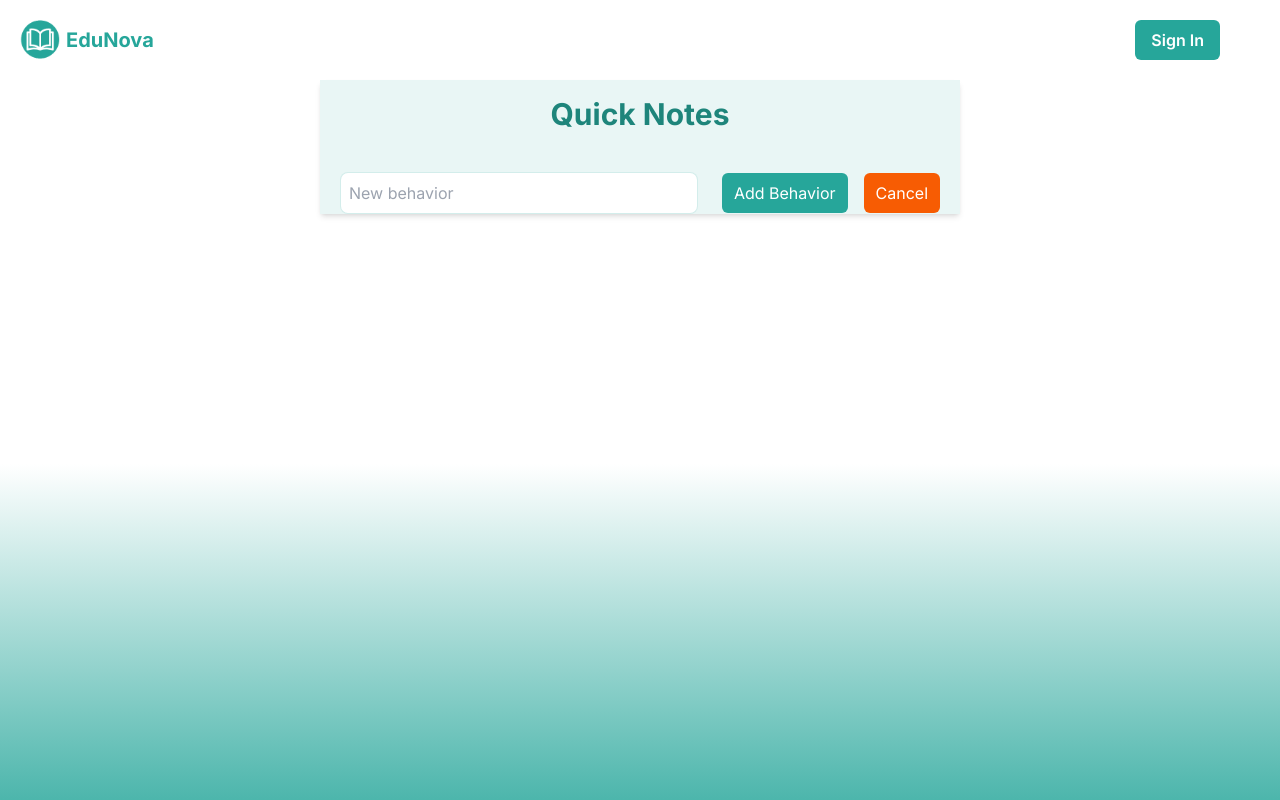
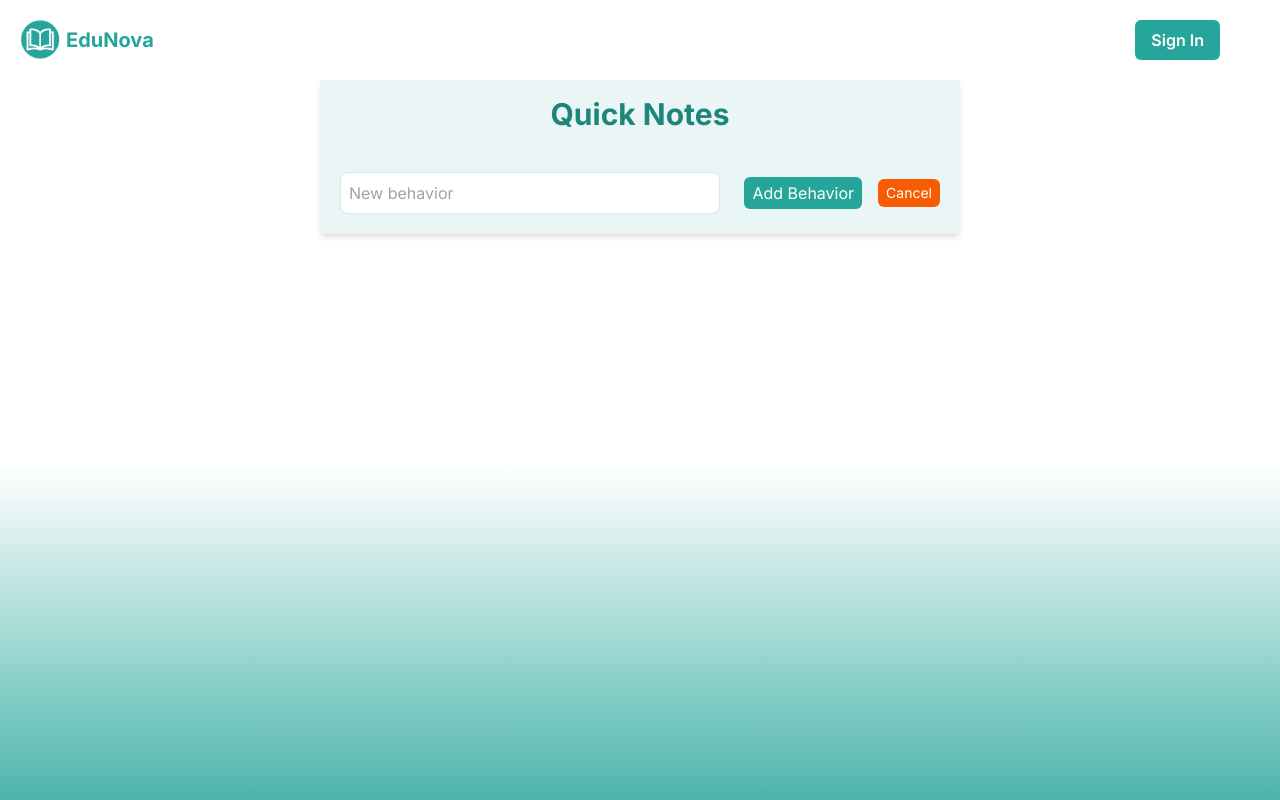
Before and after one commit to jatlasd/edunova, a Next.js app: page /dashboard in a window 1280 px wide. Both pictures are taken after a click on the button "Add Behavior Quick Notes". Built offline with nearby package versions, Linux system fonts and the light colour scheme.

Commit message:
consolidate btn styling, finalize quicknotestable

```diff
--- a/app/globals.css
+++ b/app/globals.css
@@ -109,6 +109,14 @@ main {
     @apply bg-primary-clear font-bold text-primary-tint;
   }
 
+  .btn-primary {
+    @apply rounded-md bg-primary px-2 py-1 text-base text-white-1 transition-colors duration-75 hover:bg-primary-tint
+  }
+
+  .btn-secondary {
+    @apply rounded-md bg-secondary px-2 py-1 text-sm text-white-1 hover:bg-secondary-tint
+  }
+
   input:-webkit-autofill,
   input:-webkit-autofill:hover,
   input:-webkit-autofill:focus,
--- a/components/dashboard/QuickNotesTable.jsx
+++ b/components/dashboard/QuickNotesTable.jsx
@@ -169,7 +169,7 @@ const QuickNotesTable = () => {
                   {confirmingDelete.type === 'behavior' && confirmingDelete.behaviorId === detail._id ? (
                     <div className="flex items-center">
                       <button
-                        className="mr-2 rounded-md bg-red-500 px-2 py-1 text-sm text-white hover:bg-red-600"
+                        className="btn-secondary mr-2"
                         onClick={(e) => {
                           e.stopPropagation();
                           handleDeleteBehavior(detail._id);
@@ -187,7 +187,7 @@ const QuickNotesTable = () => {
                     </div>
                   ) : (
                     <Trash2Icon
-                      className="text-secondary ml-5 hidden cursor-pointer group-data-[state=open]:block"
+                      className="text-secondary mr-10 hidden cursor-pointer group-data-[state=open]:block"
                       onClick={(e) => {
                         e.stopPropagation();
                         setConfirmingDelete({ type: 'behavior', behaviorId: detail._id, noteIndex: null });
@@ -212,13 +212,13 @@ const QuickNotesTable = () => {
                         />
                         <div className="flex gap-2">
                           <button
-                            className="rounded-md bg-primary px-2 py-2 text-base text-white-1 transition-colors duration-75 hover:bg-primary-tint"
+                            className="btn-primary"
                             onClick={() => handleSaveEdit(detail._id)}
                           >
                             Save
                           </button>
                           <button
-                            className="rounded-md bg-secondary px-2 py-2 text-base text-white-1 transition-colors duration-75 hover:bg-secondary-tint"
+                            className="btn-secondary"
                             onClick={handleCancelEdit}
                           >
                             Cancel
@@ -232,7 +232,7 @@ const QuickNotesTable = () => {
                         </span>
                         <div className="flex gap-7">
                           <button
-                            className="rounded-md bg-primary px-2 py-2 text-base text-white-1 transition-colors duration-75 hover:bg-primary-tint"
+                            className="btn-primary"
                             onClick={() =>
                               handleEditClick(detail._id, index, note)
                             }
@@ -244,7 +244,7 @@ const QuickNotesTable = () => {
                            confirmingDelete.noteIndex === index ? (
                             <div className="flex items-center">
                               <button
-                                className="mr-2 rounded-md bg-red-500 px-2 py-1 text-sm text-white hover:bg-red-600"
+                                className="mr-2 btn-secondary"
                                 onClick={() => handleDeleteNote(detail._id, index)}
                               >
                                 Confirm
@@ -256,7 +256,7 @@ const QuickNotesTable = () => {
                             </div>
                           ) : (
                             <button
-                              className="rounded-md bg-secondary px-2 py-2 text-base text-white-1 transition-colors duration-75 hover:bg-secondary-tint"
+                              className="btn-secondary"
                               onClick={() => setConfirmingDelete({ type: 'note', behaviorId: detail._id, noteIndex: index })}
                             >
                               Delete
@@ -280,13 +280,13 @@ const QuickNotesTable = () => {
                         handleAddQuickNote(detail._id);
                         setIsAddNewNote(false);
                       }}
-                      className="rounded-md bg-primary px-3 py-2 text-base text-white-1 transition-colors duration-75 hover:bg-primary-tint"
+                      className="btn-primary"
                     >
                       Add Note
                     </button>
                     <button
                       onClick={() => setIsAddNewNote(false)}
-                      className="rounded-md bg-secondary px-3 py-2 text-base text-white-1 transition-colors duration-75 hover:bg-secondary-tint"
+                      className="btn-secondary"
                     >
                       Cancel
                     </button>
@@ -294,7 +294,7 @@ const QuickNotesTable = () => {
                 ) : (
                   <div className="mt-4 flex w-full justify-center">
                     <button
-                      className="rounded-md bg-primary px-3 py-2 text-base text-white-1 transition-colors duration-75 hover:bg-primary-tint"
+                      className="btn-primary"
                       onClick={() => setIsAddNewNote(true)}
                     >
                       Add New Note
@@ -306,7 +306,7 @@ const QuickNotesTable = () => {
           ))}
         </Accordion>
         {isAddNewBehavior ? (
-          <div className="mx-5 mt-4 flex items-center gap-4">
+          <div className="mx-5 mt-4 flex items-center gap-4 mb-5">
             <input
               value={newBehaviorText}
               onChange={(e) => setNewBehaviorText(e.target.value)}
@@ -315,20 +315,20 @@ const QuickNotesTable = () => {
             />
             <button
               onClick={handleAddBehavior}
-              className="rounded-md bg-primary px-3 py-2 text-base text-white-1 transition-colors duration-75 hover:bg-primary-tint"
+              className="btn-primary"
             >
               Add Behavior
             </button>
             <button
               onClick={() => setIsAddNewBehavior(false)}
-              className="rounded-md bg-secondary px-3 py-2 text-base text-white-1 transition-colors duration-75 hover:bg-secondary-tint"
+              className="btn-secondary"
             >
               Cancel
             </button>
           </div>
         ) : (
           <button
-            className="mx-5 mb-4 rounded-md bg-primary px-3 py-2 text-base text-white-1 transition-colors duration-75 hover:bg-primary-tint"
+            className="mx-5 mb-4 btn-primary"
             onClick={() => setIsAddNewBehavior(true)}
           >
             Add Behavior Quick Notes
```
